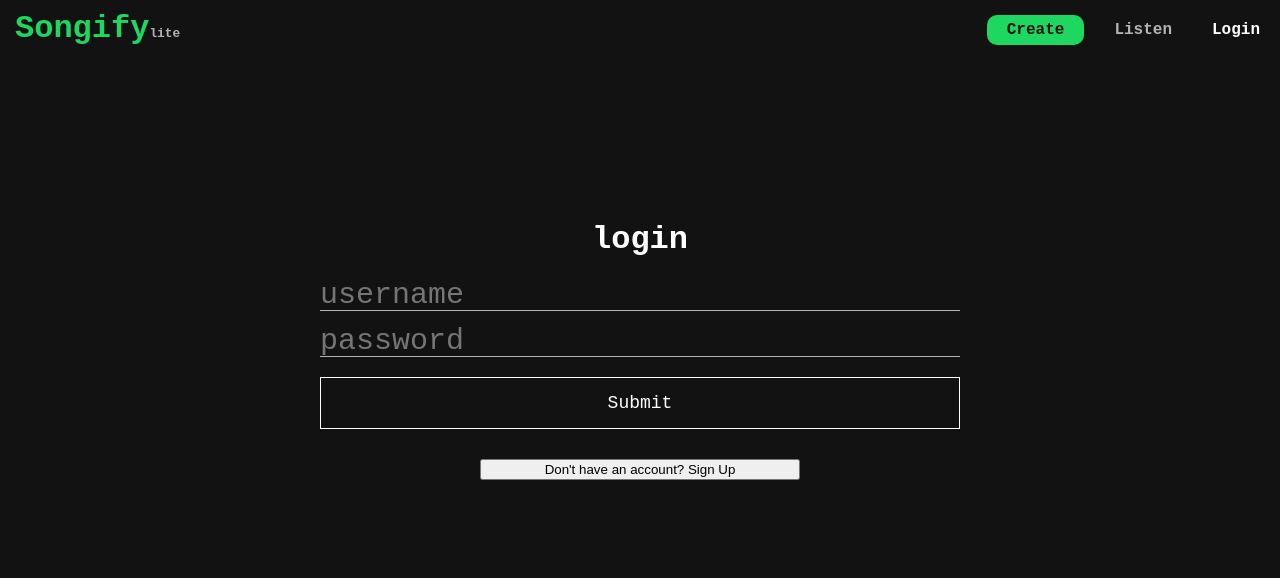
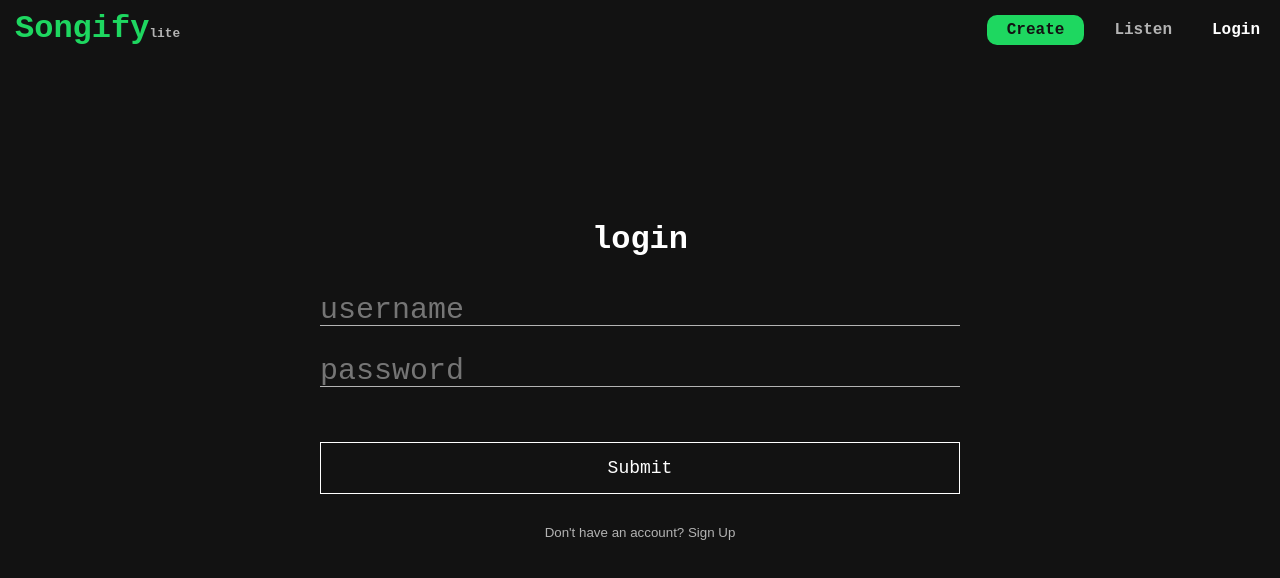
Before and after one commit to rmwerner18/songify-client, a React (Create React App) app: page /login in a window 1280 px wide. Shown: the top 578 px of the page. Built offline with nearby package versions, Linux system fonts and the light colour scheme; no server answers.

Commit message:
style login

```diff
--- a/src/App.css
+++ b/src/App.css
@@ -200,19 +200,10 @@ body {
 }
 
 .grid-options-container {
-  width: 200px;
+  width: 220px;
   display: flex;
   background-color: var(--dark-background);
   align-self: flex-end;
-
-  margin-right: 20px;
-  /* flex-direction: column; */
-  /* border-radius: 15px; */
-  /* border-left: 1px solid #aaa; */
-  /* box-shadow: inset 0px 0px 10px 3px rgba(0,0,0,0.5), 0 6px 20px 0 rgba(0,0,0,0.4); */
-  /* grid-template-areas:
-  "co"
-  "po" */
 }
 
 .grid-options-container * {
@@ -664,14 +655,8 @@ button:focus {
   display: flex;
   align-items: left;
   justify-content: center;
-  /* width: 730px; */
   flex-direction: column;
-  /* display: grid;
-  margin: 10px;
-  grid-template-areas:
-  "start"
-  "rand"
-  "save" */
+  width: 100%;
 }
 
 .login-all {
@@ -683,8 +668,12 @@ button:focus {
 }
 
 .login-all button {
-  width: 50%;
+  /* width: 50%; */
   margin: 0 auto;
+  color: var(--controls);
+  background-color: transparent;
+  border: none;
+  cursor: pointer;
 }
 
 .login-all span {
@@ -707,6 +696,7 @@ button:focus {
   display: block;
   width: 100%;
   padding: 15px 0;
+  margin: 15px 0;
   font-size: 30px;
   color: #fff;
 }
@@ -721,8 +711,12 @@ button:focus {
   width: 100%;
   border: #fff solid 1px;
   margin-bottom: 30px;
-  margin-top: 5px;
+  margin-top: 40px;
   font-size: 18px;
+}
+
+.login-fields input[type='submit']:hover {
+  background-color: var(--checkbox-background);
 }
 
 .username, .password {
@@ -971,23 +965,5 @@ how to remove the virtical space around the range input in IE*/
 }
 
 @media (max-width: 752px) {
-  /* .grid {
-    flex-direction: column;
-  }
 
-  .grid-options {
-    display: flex;
-    flex-direction: row;
-    justify-content: space-around;
-
-  } */
-
-  /* .grid-options-container {
-    width: 555px;
-  } */
 }
-/*
-.fa-solid, .fa-hashtag {
-  width: 10px;
-  color: #fff;
-} */
```
